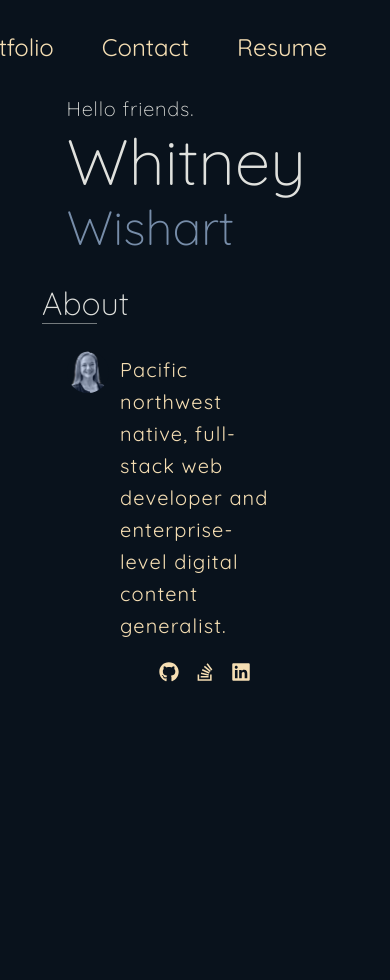
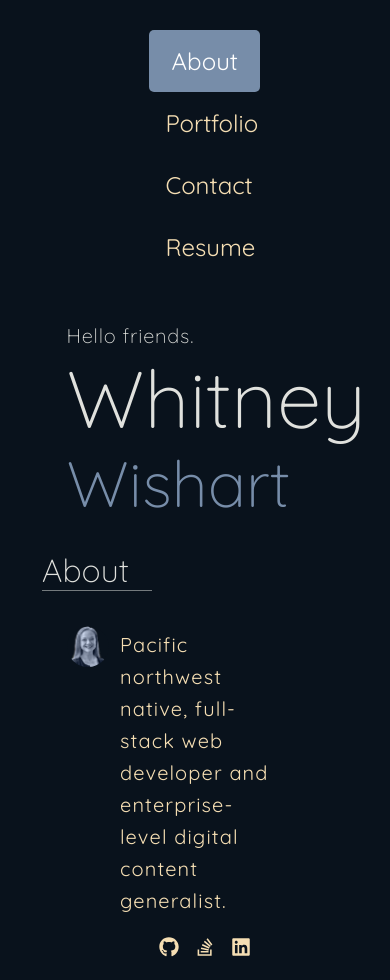
Before and after one commit to whitneywishart/react-portfolio, a React (Create React App) app: page / in a window 390 px wide. Before the commit the page ends 844 px from the top, so only its background shows below. Built offline with nearby package versions, Linux system fonts and the light colour scheme.

Commit message:
add responsive behavior

```diff
--- a/src/App.css
+++ b/src/App.css
@@ -35,10 +35,46 @@ p {
 
 }
 
+@media all and (max-width: 900px) {
+  .navigation-buttons button {
+    margin: auto;
+    width: 40%;
+  }
+}
+
+
 .navigation-buttons button.active {
   background-color: #778da9;
   color: white;
   border-radius: 5px;
+}
+
+.navigation-buttons button:hover {
+  background-color: rgb(66, 171, 231);
+  border-radius: 5px;
+
+}
+
+/* Navigation adjust for variable viewports  */
+@media all and (max-width: 900px) {
+  .navigation-buttons {
+    justify-content: space-around;
+    padding-top: 5%;
+  }
+}
+
+
+@media all and (max-width: 600px) {
+  .navigation-buttons {
+    flex-direction: column;
+    padding-top: 5%;
+  }
+}
+
+@media all and (max-width: 500px) {
+  .nav-item {
+    margin: auto;
+  }
 }
 
 .name-container {
@@ -47,8 +83,10 @@ p {
   margin-top: -5%;
 }
 
-.name-text {
-  margin-right: 10px;
+@media all and (max-width: 1050px) {
+  .name-text {
+    margin-top: 10%;
+  }
 }
 
 .photo img {
@@ -106,10 +144,46 @@ h4 {
   padding-top: 2rem;
 }
 
+/* Hero name font size adjust for variable viewports */
+@media all and (max-width: 950px) {
+  .name-h1 {
+    font-size: 6rem;
+
+  }
+}
+
+
+@media all and (max-width: 500px) {
+  .name-h1 {
+    font-size: 500%;
+  }
+}
+
+@media all and (max-width: 950px) {
+  .name-h2 {
+    font-size: 4rem;
+
+  }
+}
+
+
+@media all and (max-width: 500px) {
+  .name-h2 {
+    font-size: 400%;
+
+  }
+}
+
 .left-rail {
   margin-left: -9%;
   border-bottom: 1px solid rgb(224, 225, 221, .5);
   width: 20%;
+}
+
+@media all and (max-width: 950px) {
+  .left-rail {
+    width: 40%;
+  }
 }
 
 
@@ -118,7 +192,7 @@ a {
 }
 
 .about {
-  padding-right: 25%;
+  padding: 3% 25% 0% 0%;
 }
 
 /* Work card flexbox */
@@ -139,6 +213,7 @@ a {
 
 .card-box img {
   opacity: 0.5;
+  width: 100%;
 
 }
 
@@ -158,3 +233,30 @@ a {
   color: wheat;
   font-weight: 400;
 }
+
+textarea {
+  width: 30%;
+  height: 250px;
+  padding: .5rem;
+  margin: 1rem 0rem 1rem 0rem;
+}
+
+@media all and (max-width: 950px) {
+  textarea {
+    width: 90%;
+  }
+}
+
+input {
+  width: 30%;
+  padding: .5rem;
+  margin: 1rem 0rem 1rem 0rem;
+}
+
+@media all and (max-width: 950px) {
+  input {
+    width: 90%;
+    padding: .5rem;
+    margin: 1rem 0rem 1rem 0rem;
+  }
+}
--- a/src/components/ContactForm.js
+++ b/src/components/ContactForm.js
@@ -87,7 +87,6 @@ const ContactForm = () => {
         <input
           type="text"
           id="name"
-          style={{ width: '30%', padding: '.5rem', margin: '1rem 0rem 1rem 0rem' }}
           value={name}
           onChange={handleNameChange}
           onBlur={() => handleBlur('name')}
@@ -101,7 +100,6 @@ const ContactForm = () => {
         <input
           type="text"
           id="email"
-          style={{ width: '30%', padding: '.5rem', margin: '1rem 0rem 1rem 0rem' }}
           value={email}
           onChange={handleEmailChange}
           onBlur={() => handleBlur('email')}
@@ -114,7 +112,6 @@ const ContactForm = () => {
         <label htmlFor="message">Message:</label>
         <textarea
           id="message"
-          style={{ width: '30%', height: '250px', padding: '.5rem', margin: '1rem 0rem 1rem 0rem' }}
           placeholder="Please enter your message"
           value={message}
           onChange={handleMessageChange}
```
